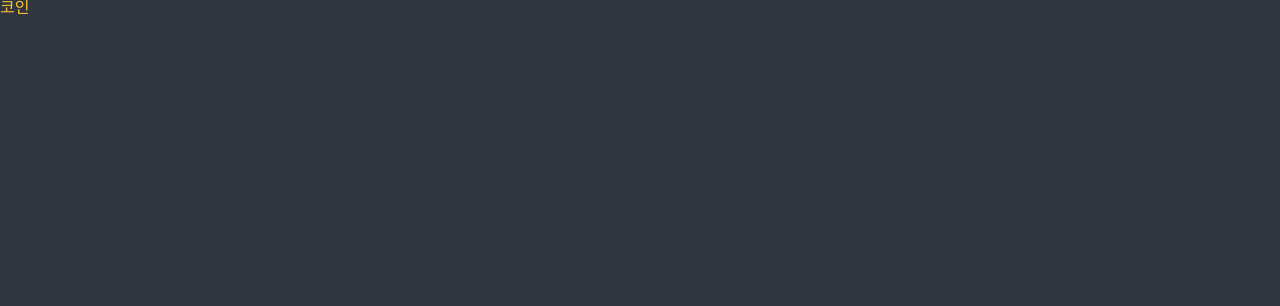
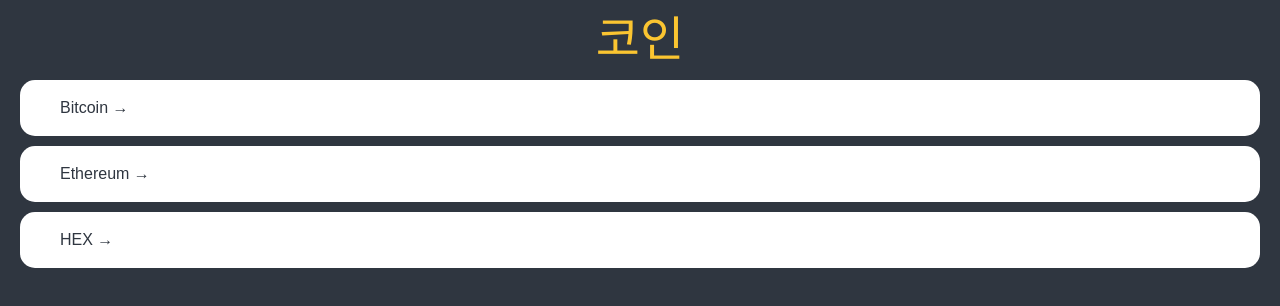
Before and after one commit to ddozza54/Movie-Web, a React (Create React App) app: page / in a window 1280 px wide. Shown: the top 306 px of the page. Built offline with nearby package versions, Linux system fonts and the light colour scheme.

Commit message:
styling part 1 & Link to

```diff
--- a/src/App.tsx
+++ b/src/App.tsx
@@ -61,6 +61,7 @@
 }
 a{
   text-decoration: none;
+  color:inherit;
 }
 `;
 
--- a/src/routes/Coins.tsx
+++ b/src/routes/Coins.tsx
@@ -1,10 +1,84 @@
+import { Link } from "react-router-dom";
 import styled from "styled-components";
+
+const Container = styled.div`
+  padding: 0 20px;
+`;
+
+const Header = styled.header`
+  height: 10vh;
+  display: flex;
+  justify-content: center;
+  align-items: center;
+`;
+
+const CoinsList = styled.ul``;
+
+const Coin = styled.li`
+  background-color: white;
+  color: ${(props) => props.theme.bgColor};
+  padding: 20px;
+  border-radius: 15px;
+  margin-bottom: 10px;
+  a {
+    padding: 20px;
+    transition: color 0.2s ease-in-out;
+  }
+  &:hover {
+    a {
+      color: ${(props) => props.theme.accentColor};
+    }
+  }
+`;
+
 const Title = styled.h1`
+  font-size: 48px;
   color: ${(props) => props.theme.accentColor};
 `;
-
+const coins = [
+  {
+    id: "btc-bitcoin",
+    name: "Bitcoin",
+    symbol: "BTC",
+    rank: 1,
+    is_new: false,
+    is_active: true,
+    type: "coin",
+  },
+  {
+    id: "eth-ethereum",
+    name: "Ethereum",
+    symbol: "ETH",
+    rank: 2,
+    is_new: false,
+    is_active: true,
+    type: "coin",
+  },
+  {
+    id: "hex-hex",
+    name: "HEX",
+    symbol: "HEX",
+    rank: 3,
+    is_new: false,
+    is_active: true,
+    type: "token",
+  },
+];
 function Coins() {
-  return <Title>코인</Title>;
+  return (
+    <Container>
+      <Header>
+        <Title>코인</Title>
+      </Header>
+      <CoinsList>
+        {coins.map((coin) => (
+          <Coin key={coin.id}>
+            <Link to={`/:${coin.id}`}>{coin.name} &rarr;</Link>
+          </Coin>
+        ))}
+      </CoinsList>
+    </Container>
+  );
 }
 
 export default Coins;
```
